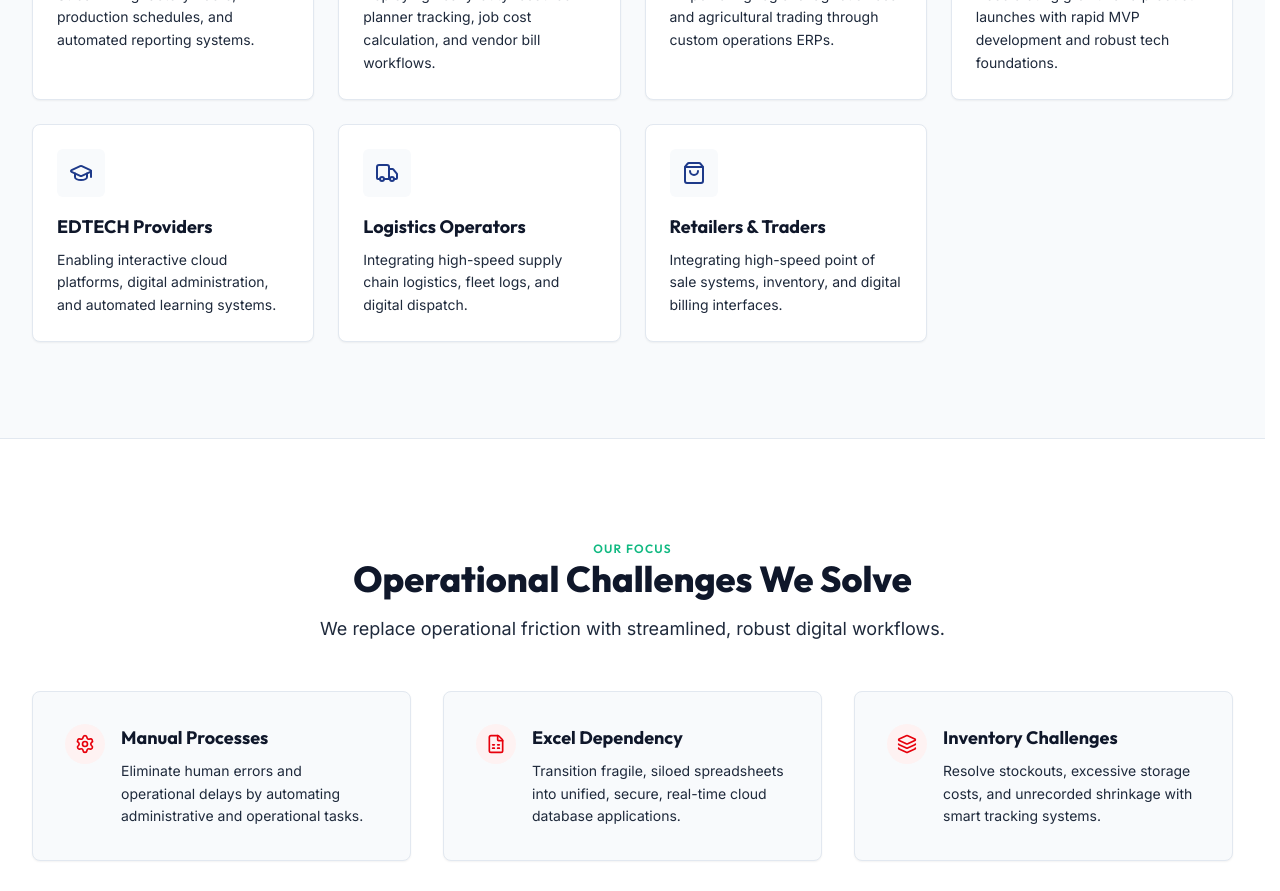
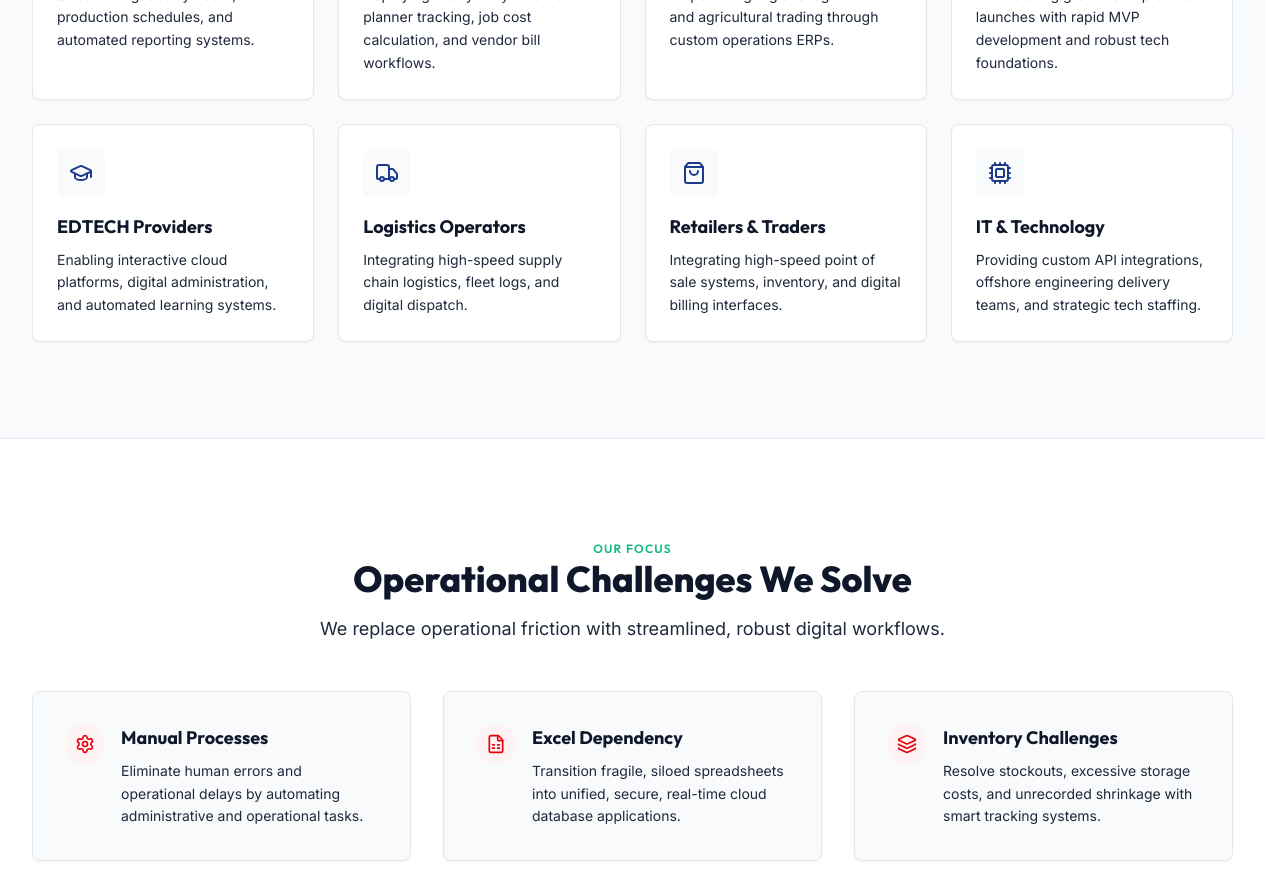
Before and after one commit to itmaruthu/m2pnexus-innovation, a React (Vite) app: page /about in a window 1280 px wide. Shown: the part 2500-3391 px from the top of the page. Built offline with nearby package versions, Linux system fonts and the light colour scheme.

Commit message:
feat(about): add IT & Technology to digital transformations list

```diff
--- a/src/pages/About.jsx
+++ b/src/pages/About.jsx
@@ -20,7 +20,8 @@ import {
   Layers,
   Zap,
   Users2,
-  TrendingUp
+  TrendingUp,
+  Cpu
 } from 'lucide-react';
 import Seo from '../components/Seo';
 
@@ -57,7 +58,8 @@ export default function About() {
     { title: 'Startups & SMEs', desc: 'Accelerating growth and product launches with rapid MVP development and robust tech foundations.', icon: Rocket },
     { title: 'EDTECH Providers', desc: 'Enabling interactive cloud platforms, digital administration, and automated learning systems.', icon: GraduationCap },
     { title: 'Logistics Operators', desc: 'Integrating high-speed supply chain logistics, fleet logs, and digital dispatch.', icon: Truck },
-    { title: 'Retailers & Traders', desc: 'Integrating high-speed point of sale systems, inventory, and digital billing interfaces.', icon: ShoppingBag }
+    { title: 'Retailers & Traders', desc: 'Integrating high-speed point of sale systems, inventory, and digital billing interfaces.', icon: ShoppingBag },
+    { title: 'IT & Technology', desc: 'Providing custom API integrations, offshore engineering delivery teams, and strategic tech staffing.', icon: Cpu }
   ];
 
   const problemsWeSolve = [
```
